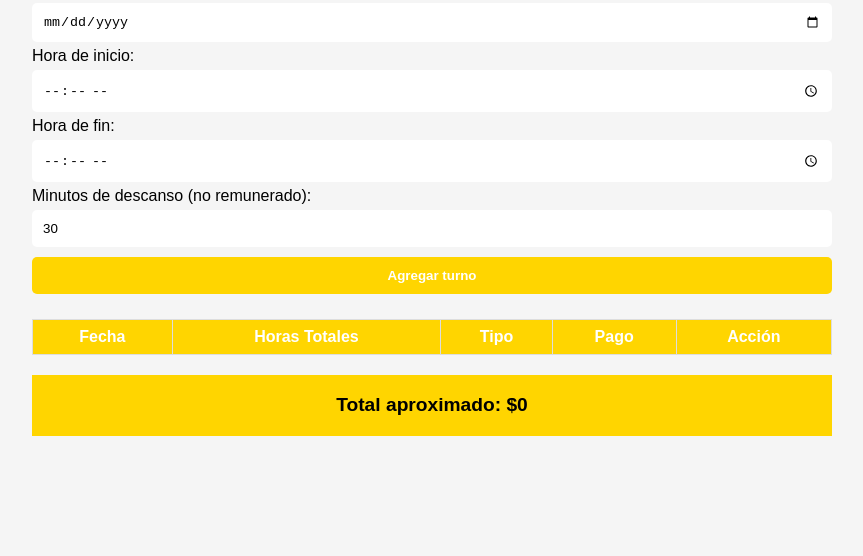
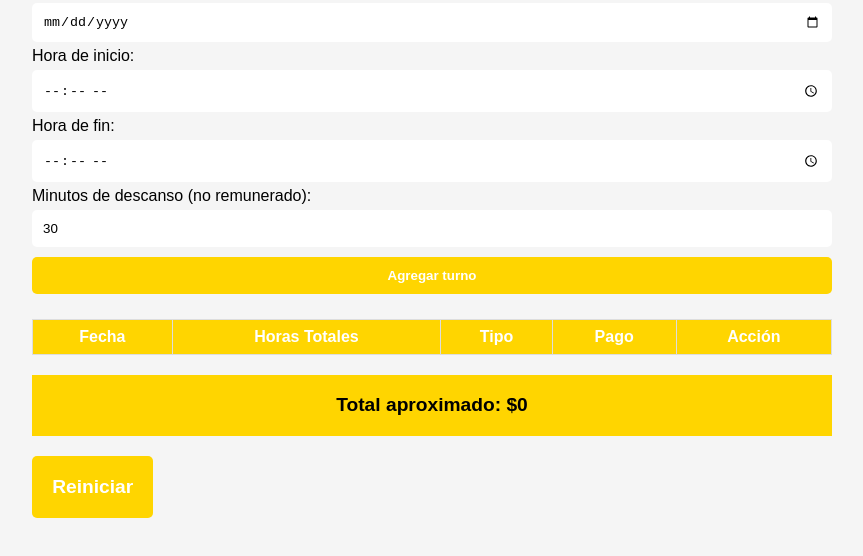
Before and after one commit to agmethguerra/CALCULARNOMINA, a plain HTML site: page index.html in a window 1280 px wide. Shown: the part 120-676 px from the top of the page, without its empty margins (208-1071 px from the left). Drawn offline with Linux system fonts and the light colour scheme.

Commit message:
agregando boton de reinicio

```diff
--- a/index.html
+++ b/index.html
@@ -32,8 +32,10 @@
     </thead>
     <tbody></tbody>
   </table>
-  <p class="total">Total aproximado: $<span id="total">0</span></p>
-
+  <div class="total-container">
+    <p class="total">Total aproximado: $<span id="total">0</span></p>
+    <button class="reset-button" onclick="reiniciarCalculadora()">Reiniciar</button>
+  </div>
   <script src="./script.js"></script>
 </body>
 </html>
--- a/script.js
+++ b/script.js
@@ -78,6 +78,15 @@ const tarifas = {
     }
   }
 
+  function reiniciarCalculadora() {
+    if (confirm("¿Estás seguro de que quieres reiniciar todos los datos?")) {
+      localStorage.removeItem("turnos");
+      document.querySelector("#tabla-turnos tbody").innerHTML = "";
+      document.getElementById("total").textContent = "0";
+    }
+  }
+
+
   document.getElementById("turno-form").addEventListener("submit", function (e) {
     e.preventDefault();
     const fecha = document.getElementById("fecha").value;
--- a/style.css
+++ b/style.css
@@ -15,7 +15,8 @@
   }
 
   form.turno-form,
-  table.tabla-turnos {
+  table.tabla-turnos,
+  .total-container {
     margin: 0 auto;
     width: 100%;
     max-width: 800px;
@@ -30,7 +31,7 @@
     border: 1px solid transparent;
     border-radius: 5px
   }
-  form button{
+  form button, .total-container button{
     color: white;
     background-color: #ffd500;
     border: 1px solid transparent;
@@ -62,7 +63,7 @@
     border-radius: 5px
   }
 
-  .total {
+  .total, .reset-button{
     background-color: #ffd500;
     font-weight: bold;
     font-size: 1.2em;
```
